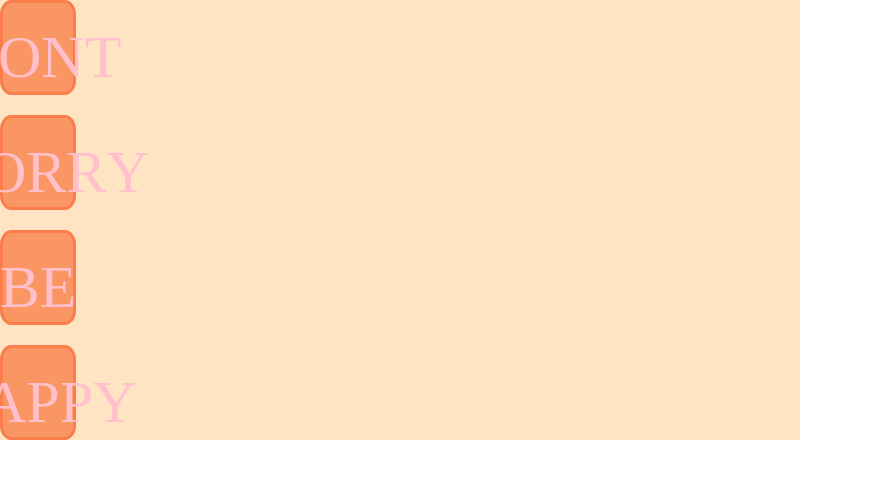
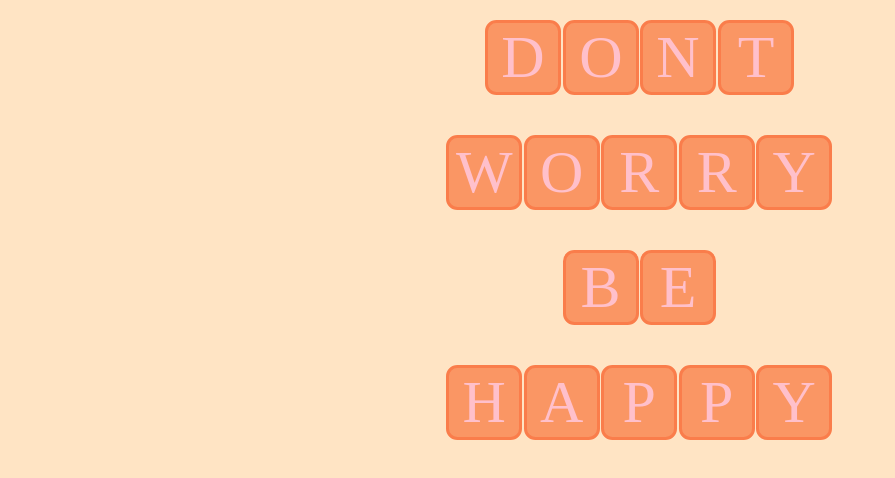
Before and after one commit to JohannesOostenbrink/MyHtmlCSSJavaScript, a plain HTML site: page Transforming and transitioning elements/index.html in a window 1280 px wide. Shown: the whole page, without its empty margins (0-895 px from the left). Drawn offline with Linux system fonts and the light colour scheme.

Commit message:
Fixed Bug

```diff
--- a/Transforming and transitioning elements/styles.css
+++ b/Transforming and transitioning elements/styles.css
@@ -6,17 +6,21 @@
 }
 
 .container{
-	width: 100vh;
+	min-height: 100vh;
 	background-color:bisque;
 }
 
 .letters {
-	display: flex;
+	display:flex;
 	justify-content: center;
 	padding-top: 20px;
 	margin-bottom: 20px;
 	text-transform:uppercase;
 	font-size: 60px;
+}
+
+.letters p {
+
 	text-align: center;
 	background-color: rgb(250, 150, 100);
 	width: 70px;
@@ -27,12 +31,12 @@
 
 }
 
-.letters > p:n-th-child(even) :hover {
+.letters:hover p:nth-child(even) {
 	transform: rotateY(360deg);
 	transition: 0.5s;
 }
 
-.letters > p:n-th-child(odd) :hover {
+.letters:hover p:nth-child(odd){
 	transform: rotateX(360deg);
 	transition: 1.5s;
 }
```
